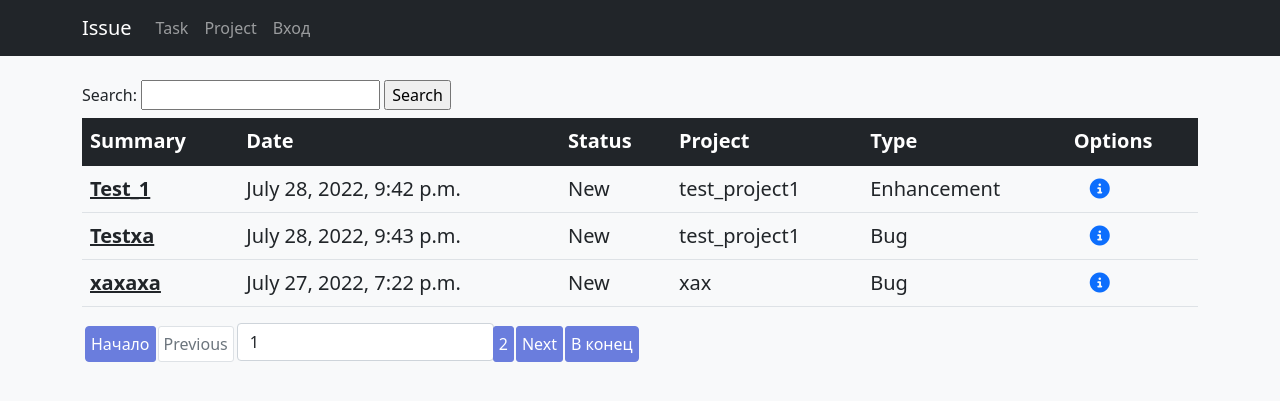
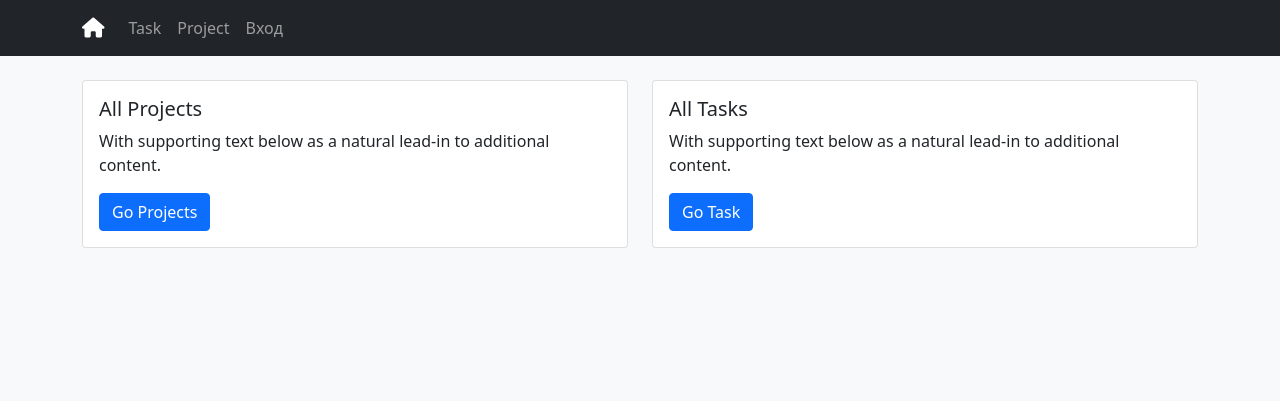
Before and after one commit to Zakawww/Issue_task, a Django app: page / in a window 1280 px wide. Shown: the top 401 px of the page. Run offline with Django 4.2, Linux system fonts and the light colour scheme; data comes from the database, SQL or seed files in the repository; some libraries are stand-ins or nearby versions.

Commit message:
изменил дизайн переназначил index.html

```diff
--- a/sorce/webapp/templates/base.html
+++ b/sorce/webapp/templates/base.html
@@ -15,14 +15,15 @@
 <body class="bg-light">
 <nav class="navbar navbar-expand-lg navbar-dark bg-dark">
     <div class="container">
-        <a class="navbar-brand" href="{% url 'webapp:index' %}">Issue</a>
+        <a class="navbar-brand" href="{% url 'webapp:index' %}"><i class="fa-solid fa-house"></i></a>
         <button class="navbar-toggler" type="button" data-toggle="collapse" data-target="#navbarNavAltMarkup"
                 aria-controls="navbarNavAltMarkup" aria-expanded="false" aria-label="Toggle navigation">
             <span class="navbar-toggler-icon"></span>
         </button>
+
         <div class="collapse navbar-collapse" id="navbarNavAltMarkup">
             <div class="navbar-nav ml-auto">
-                <a class="nav-item nav-link" href="{% url 'webapp:index' %}">Task</a>
+                <a class="nav-item nav-link" href="{% url 'webapp:task' %}">Task</a>
             <a class="nav-item nav-link" href="{% url 'webapp:project' %}">Project</a>
                 {% if request.user.is_authenticated %}
                     <a class="nav-item nav-link" href="{% url 'webapp:create' %}">Add new Task</a>
--- a/sorce/webapp/templates/detail.html
+++ b/sorce/webapp/templates/detail.html
@@ -6,10 +6,10 @@
     <div class="list-group col-8 offset-2 mt-3">
         <span class="list-group-item list-group-item-action">
             <div class="d-flex w-100 justify-content-between">
-                <h5 class="mb-1">{{ issues.summary }}</h5>
+                <h5 class="mb-1">Task_summary: {{ issues.summary }}</h5>
             </div>
             <hr>
-                <p class="mb-1">{{ issues.description }}</p>
+                <p class="mb-1">Task_description: {{ issues.description }}</p>
             <hr>
                 <small>Type: {% for type in issues.type.all %}{{ type.name }}{% if not forloop.last %}, {% endif %}{% endfor %}</small><br>
                 <small>Status: {{ issues.status }}</small><br>
--- a/sorce/webapp/templates/index.html
+++ b/sorce/webapp/templates/index.html
@@ -3,7 +3,30 @@
     Issues
 {% endblock %}
 {% block body %}
-    {% include "partial/search.html" %}
-    {% include 'partial/view_products.html' %}
-    {% include 'partial/pagination.html' %}
+    {#    {% include "partial/search.html" %}#}
+{#    <a class="nav-item nav-link" href="{% url 'webapp:project' %}">Projects</a>#}
+{#    <a class="nav-item nav-link" href="{% url 'webapp:task' %}">Task</a>#}
+
+    {#    {% include 'partial/view_products.html' %}#}
+    {#    {% include 'partial/pagination.html' %}#}
+    <div class="row">
+        <div class="col-sm-6">
+            <div class="card">
+                <div class="card-body">
+                    <h5 class="card-title">All Projects</h5>
+                    <p class="card-text">With supporting text below as a natural lead-in to additional content.</p>
+                    <a href="{% url 'webapp:project' %}" class="btn btn-primary">Go Projects</a>
+                </div>
+            </div>
+        </div>
+        <div class="col-sm-6">
+            <div class="card">
+                <div class="card-body">
+                    <h5 class="card-title">All Tasks</h5>
+                    <p class="card-text">With supporting text below as a natural lead-in to additional content.</p>
+                    <a href="{% url 'webapp:task' %}" class="btn btn-primary">Go Task</a>
+                </div>
+            </div>
+        </div>
+    </div>
 {% endblock %}
--- a/sorce/webapp/templates/partial/view_products.html
+++ b/sorce/webapp/templates/partial/view_products.html
@@ -1,3 +1,9 @@
+{% extends 'base.html' %}
+{% block title %}
+    Detail
+{% endblock %}
+{% block body %}
+    {% include "partial/search.html" %}
     <table class="table fs-5">
         <thead class="table-dark">
         <th scope="col">Summary</th>
@@ -19,7 +25,8 @@
                 <td class="align-middle">{{ issue.project }}</td>
 
                 <td class="align-middle">
-                {% for type in issue.type.all %}{{ type.name }}{% if not forloop.last %}, {% endif %}{% endfor %}</td>
+                    {% for type in issue.type.all %}{{ type.name }}{% if not forloop.last %},
+                    {% endif %}{% endfor %}</td>
                 <td>
                     {% if request.user.is_authenticated %}
 
@@ -27,7 +34,8 @@
                            data-bs-target="#modal{{ issue.pk }}">
                             <i class="fa-solid fa-trash"></i>
                         </a>
-                    <a href="{% url 'webapp:update' issue.pk %}" class=" font-weight-bold  px-3 text-decoration-none">
+                        <a href="{% url 'webapp:update' issue.pk %}"
+                           class=" font-weight-bold  px-3 text-decoration-none">
                             <i class="fa-solid fa-file-pen"></i>
                         </a>
                     {% endif %}
@@ -64,3 +72,5 @@
         {% endfor %}
         </tbody>
     </table>
+    {% include 'partial/pagination.html' %}
+{% endblock %}
--- a/sorce/webapp/urls.py
+++ b/sorce/webapp/urls.py
@@ -1,12 +1,14 @@
 from django.urls import path
 
 from webapp.views import IndexView, IssueDetailView, IssueCreateView, IssueDeleteView, IssueUpdateView, \
-    CreateProjectView, DetailProjectView, ProjectView, UpdateProjectView, DeleteProjectView, IssueProjectCreateView
+    CreateProjectView, DetailProjectView, ProjectView, UpdateProjectView, DeleteProjectView, IssueProjectCreateView, \
+    IndexViewIndex
 
 app_name = 'webapp'
 
 urlpatterns = [
-    path('', IndexView.as_view(), name='index'),
+    path('', IndexViewIndex.as_view(), name='index'),
+    path('task/', IndexView.as_view(), name='task'),
     path('product/<int:pk>', IssueDetailView.as_view(), name='detail'),
     path('delete/<int:pk>', IssueDeleteView.as_view(), name='delete'),
     path('update/<int:pk>', IssueUpdateView.as_view(), name='update'),
--- a/sorce/webapp/views.py
+++ b/sorce/webapp/views.py
@@ -9,14 +9,20 @@ from .models import Issue, Project
 from django.utils.http import urlencode
 
 
+class IndexViewIndex(ListView):
+    model = Issue
+    template_name = 'index.html'
+
+
 class IndexView(ListView):
     model = Issue
-    template_name = 'index.html'
+    template_name = 'partial/view_products.html'
     context_object_name = 'issues'
-    ordering = '-updated_date'
+    # ordering = '-updated_date'
     paginate_by = 3  # отображает 2 статьи
     paginate_orphans = 2  # отображает на последней страницы сколько будет статей
-    page_kwarg = "page"  # можно переопределить
+
+    # page_kwarg = "page"  # можно переопределить
 
     def get(self, request, *args, **kwargs):
         self.form = self.get_search_form()
```
Also changed, not shown: sorce/accounts/templates/registration/login.html (+4 -4 lines), sorce/webapp/templates/project/project_list.html (+4 -3 lines). Lines whose indentation alone changed are shown as unchanged.
